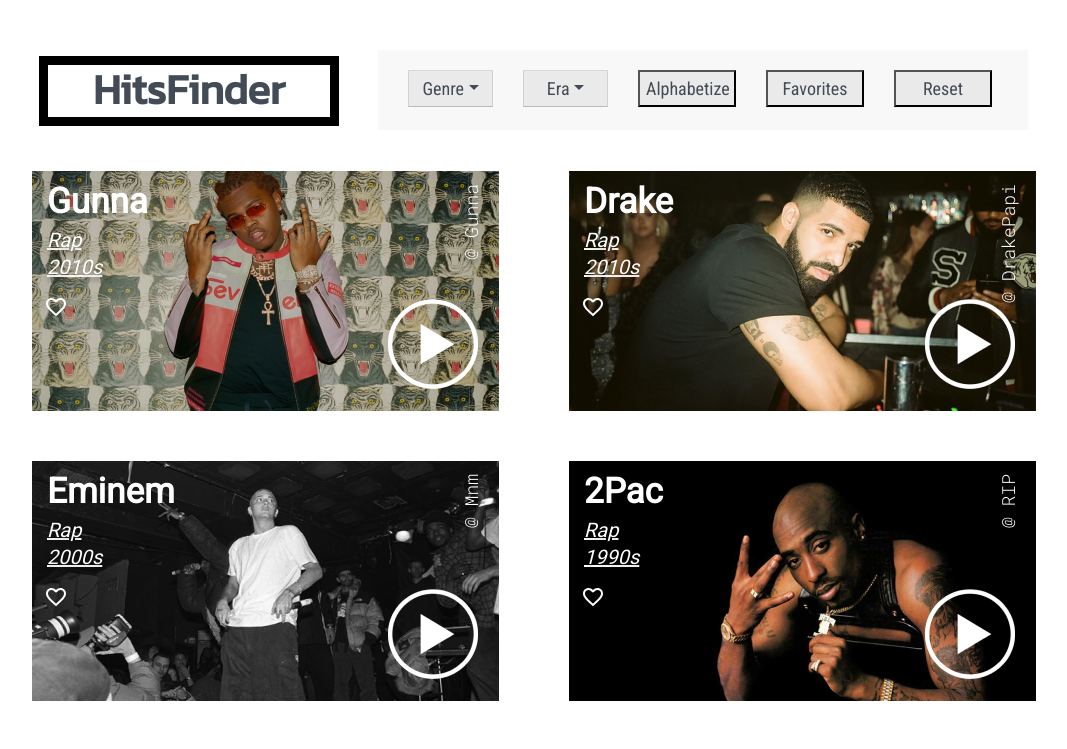
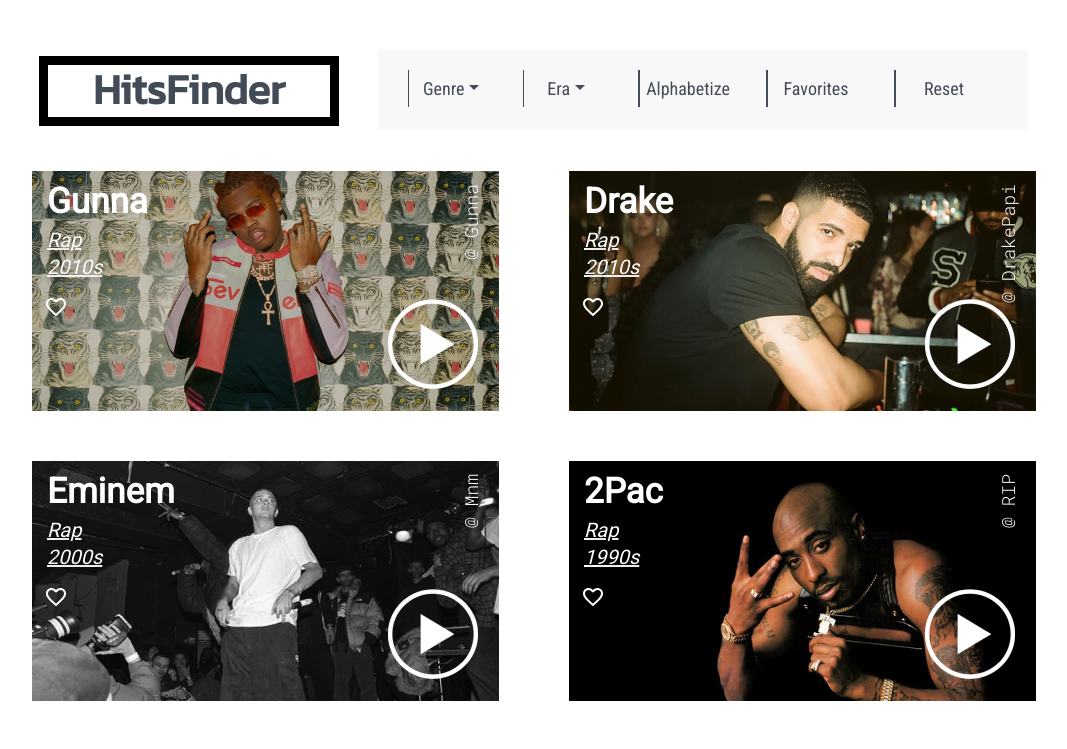
Before and after one commit to GaryZhou98/CSCI1300Development, a React (Create React App) app: page / in a window 1280 px wide. Shown: the top 749 px of the page, without its empty margins (106-1173 px from the left). Built offline with nearby package versions, Linux system fonts and the light colour scheme.

Commit message:
chaned drop down style

```diff
--- a/src/FilterList.css
+++ b/src/FilterList.css
@@ -7,7 +7,6 @@
   padding-right: 30px;
   padding-bottom: 40px;
 }
-
 
 .LogoContainer {
     width: 300px;
@@ -24,49 +23,40 @@
   margin-bottom: 41px;
 }
 
-
 .Item1 {
+    border-left: 4px;
     margin-top: 20px;
-    /* margin-bottom: 17px; */
     margin-left: 30px;
 }
 
 .Item2 {
     margin-top: 20px;
-    /* margin-bottom: 17px; */
     margin-left: 30px;
 }
 
 .Item3 {
+    border-left: 10px;
     margin-top: 20px;
-    /* margin-bottom: 17px; */
     margin-left: 30px;
 }
 
 .Item4 {
     margin-top: 20px;
-    /* margin-bottom: 17px; */
     margin-left: 30px;
 }
 
 .Item5 {
     margin-top: 20px;
-    /* margin-bottom: 17px; */
     margin-left: 30px;
     margin-right: 30px;
 }
 
 .OptionsContainer {
-    /* margin-top: 60px; */
-    /* margin-bottom: 52px; */
+
   display: flex;
   flex-direction: row;
   min-width: 650px;
   background: #F8F8F8;
-
-  /* border-bottom: 10px;
-  border-color: black;
-  margin-bottom: 10px; */
 }
 
 .ItemContainer {
@@ -89,30 +79,20 @@
   font-style: normal;
   font-weight: bold;
   font-size: 42px;
-
   color: #424B56;
-  /* margin-bottom: 10px; */
   margin-top: 6px;
-  /* margin-left: 15px; */
-  /* margin-right: 15px; */
-
 }
 
 .Button {
-  /* border-radius: 15px; */
-  /* font-size: 12px; */
-  /* background-color: aliceblue; */
-  /* margin-top: 15px; */
   font-size: 18px;
-  color: #424B56;
+  border-right: 0px;
+  border-top: 0px;
+  border-bottom: 0px;
+  border-color: #424B56 ! important;
   font-family: 'Roboto Condensed', sans-serif;
-  background: #EAEAEA;
+  color: #424B56 ! important;
+  background: #F8F8F8;
   width: 98px;
   height: 37px;
-  /* width: 90px;
-  height: 30px; */
-  /* margin-right: 25%; */
-  /* align-self: flex-end; */
-  /* align-items: center; */
-  /* text-align: center; */
+
 }
--- a/src/FilterSection.css
+++ b/src/FilterSection.css
@@ -3,17 +3,16 @@
   flex-direction: column;
   justify-content: center;
   margin-bottom: 10px;
-  /* height: 100vh;
-  width: 100vw; */
 }
 
 .ButtonContainer {
-    margin-top: 15px;
-
+  margin-top: 15px;
   text-align: center;
   display: flex;
   flex-direction: row;
   justify-content: left;
+  color: #424B56 ! important;
+
 }
 
 .HeadingText {
@@ -27,46 +26,32 @@
 
 .btn {
   font-family: 'Roboto Condensed', 'Roboto', sans-serif;
-  border-width: 1px;
-  border-top-width: 1px;
-  border-right-width: 1px;
-  border-bottom-width: 1px;
+  border-right: 0px;
+  border-top: 0px;
+  border-bottom: 0px;
+  padding: 1px 7px 2px !important;
+  border-top-width: 0px !important;
+  border-right-width: 0px !important;
+  border-bottom-width: 0px !important;
   border-left-width: 1px;
-  padding: 1px 7px 2px !important;
-  border-width: 1px;
-      border-top-width: 1px;
-      border-right-width: 1px;
-      border-bottom-width: 1px;
-      border-left-width: 1px;
   border-style: solid;
-  border-color: rgb(216, 216, 216) rgb(209, 209, 209) rgb(186, 186, 186) !important;
-  border-image: initial;
-      border-image-source: initial;
-      border-image-slice: initial;
-      border-image-width: initial;
-      border-image-outset: initial;
-      border-image-repeat: initial;
+  border-color: #424B56 ! important;
   display: inline-block !important;
   border-radius:0px !important;
   text-align: center;
-  background-color: #EAEAEA ! important;
+  background-color: #F8F8F8 ! important;
   width: 85px;
   height: 37px;
   -webkit-writing-mode: horizontal-tb !important;
-  /* font-style: normal; */
-  /* font-weight: normal; */
   font-size: 18px ! important;
-  /* line-height: 32px; */
   color: #424B56 ! important;
 }
 
 
 .FilterButton {
-    /* margin-top: 15px; */
     font-size: 18px;
     color: #424B56;
     font-family: 'Roboto Condensed', sans-serif;
-    /* background: #EAEAEA; */
     width: 98px;
     height: 37px;
 
```
